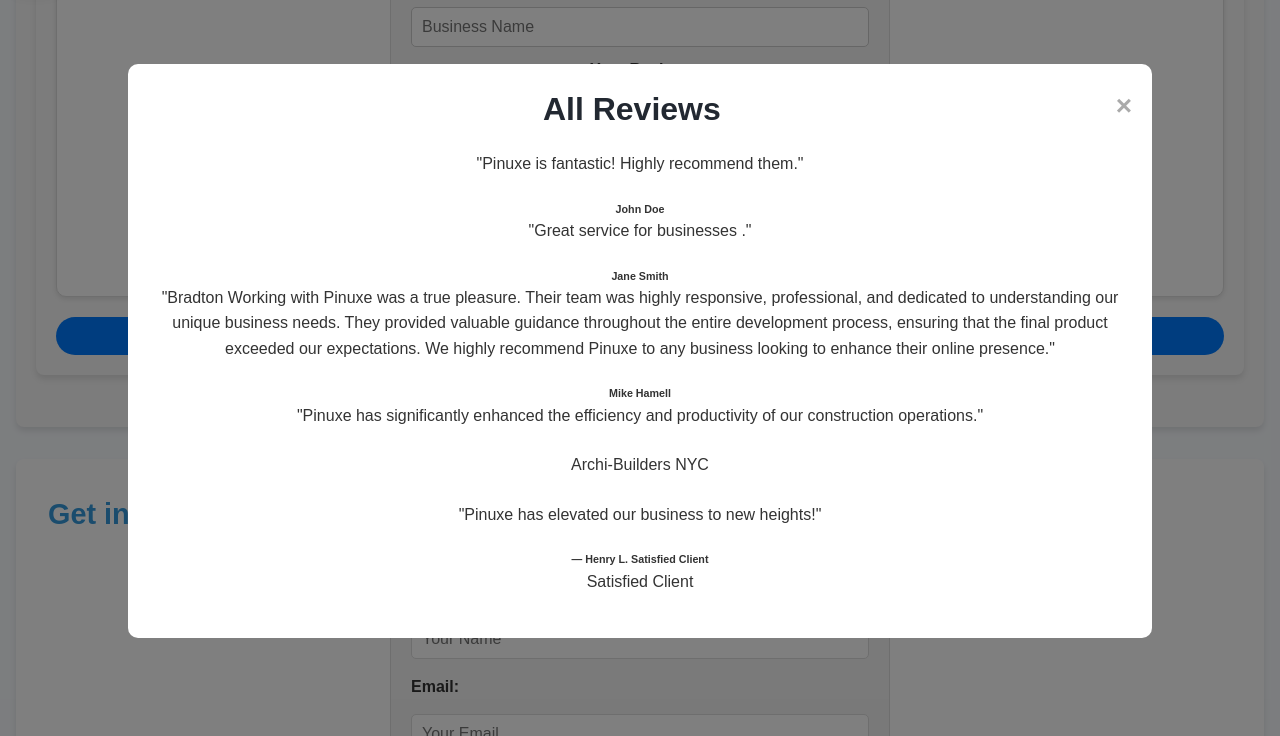
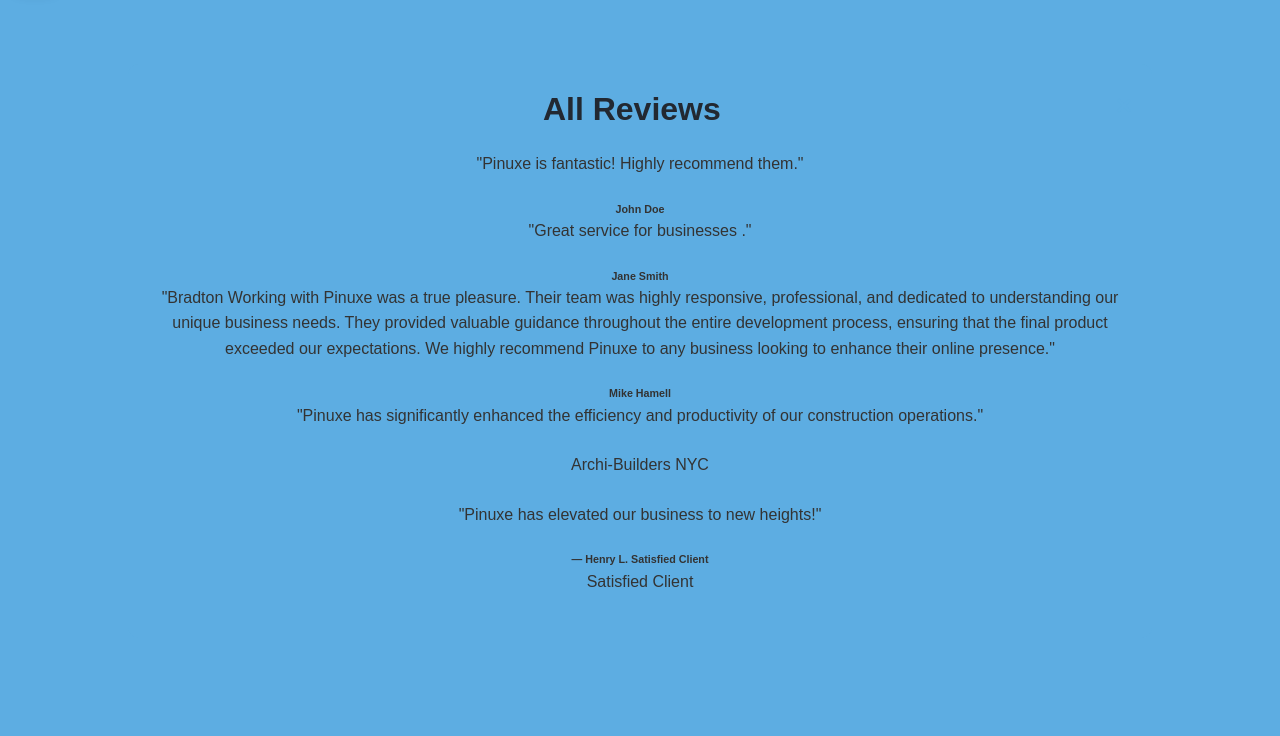
Before and after one commit to ivan0-spec/ivan0-spec-ivantweneboahkoduah460-gmail.com.github.io, a plain HTML site: page index.html in a window 1280 px wide. Both pictures are taken after a click on the button "VIEW ALL REVIEWS". Shown: the part 2475-3211 px from the top of the page. Drawn offline with Linux system fonts and the light colour scheme.

Commit message:
Update style.css

```diff
--- a/style.css
+++ b/style.css
@@ -1067,7 +1067,7 @@ background-color: #0066cc; /* Lighter blue for hover */
     .submission-form button {
       align-self: center;
       padding: 10px 20px;
-      background-color: #007BFF;
+      background-color: #5dade2;
       color: white;
       font-size: 16px;
       border: none;
@@ -1091,7 +1091,7 @@ background-color: #0066cc; /* Lighter blue for hover */
 
     .btn {
       padding: 10px 20px;
-      background-color: #007BFF;
+      background-color: #5dade2;
       color: white;
       font-size: 16px;
       border: none;
@@ -1139,11 +1139,11 @@ background-color: #0066cc; /* Lighter blue for hover */
       width: 100%;
       height: 100%;
       overflow: auto;
-      background-color: rgba(0, 0, 0, 0.5);
+      background-color: #5dade2;
     }
 
     .modal-content {
-      background-color: #fff;
+      background-color: #5dade2;
       margin: 10% auto;
       padding: 20px;
       border-radius: 10px;
@@ -1152,7 +1152,7 @@ background-color: #0066cc; /* Lighter blue for hover */
     }
 
     .close {
-      color: #aaa;
+      color: #5dade2;
       float: right;
       font-size: 28px;
       font-weight: bold;
```
